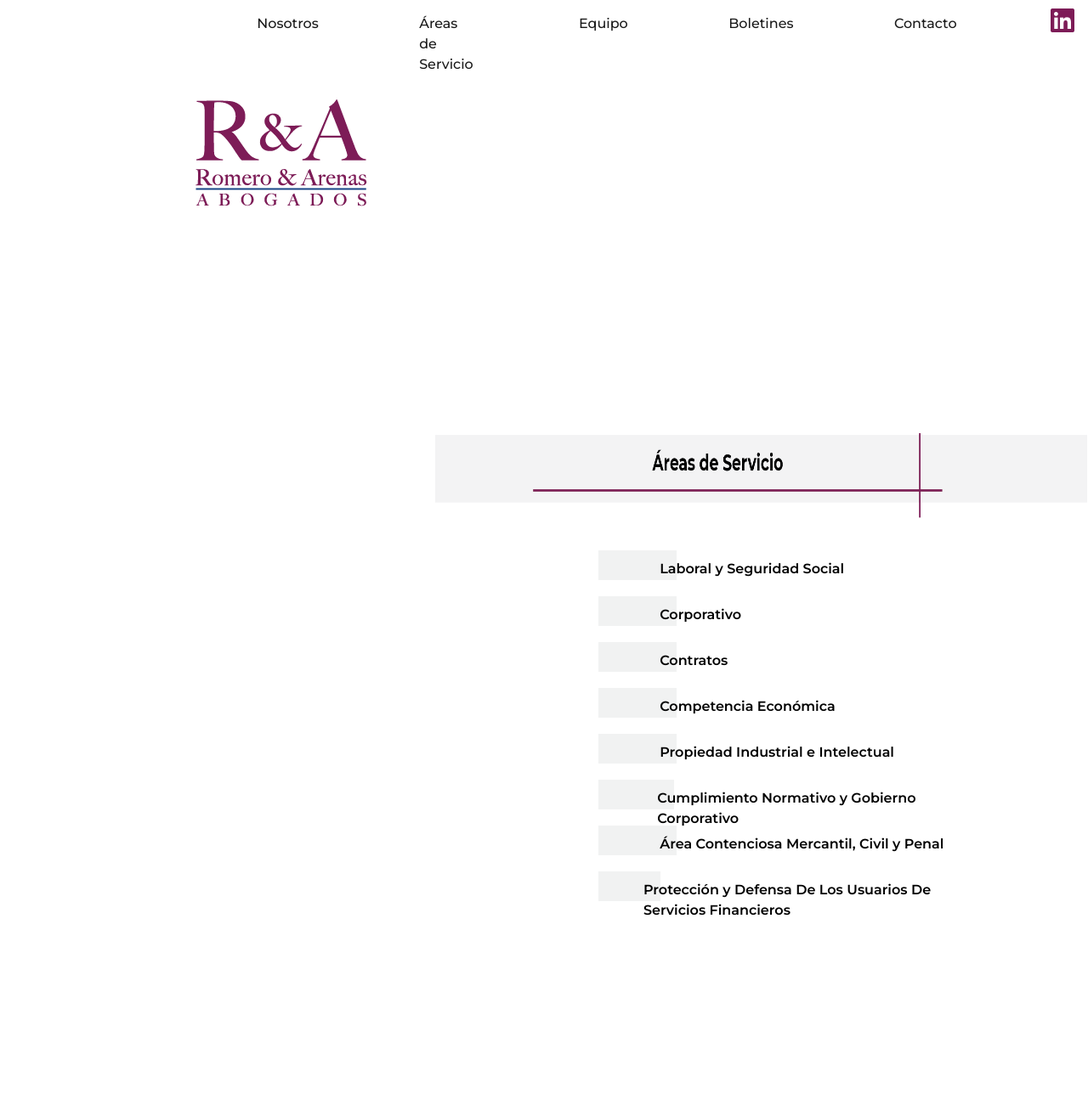
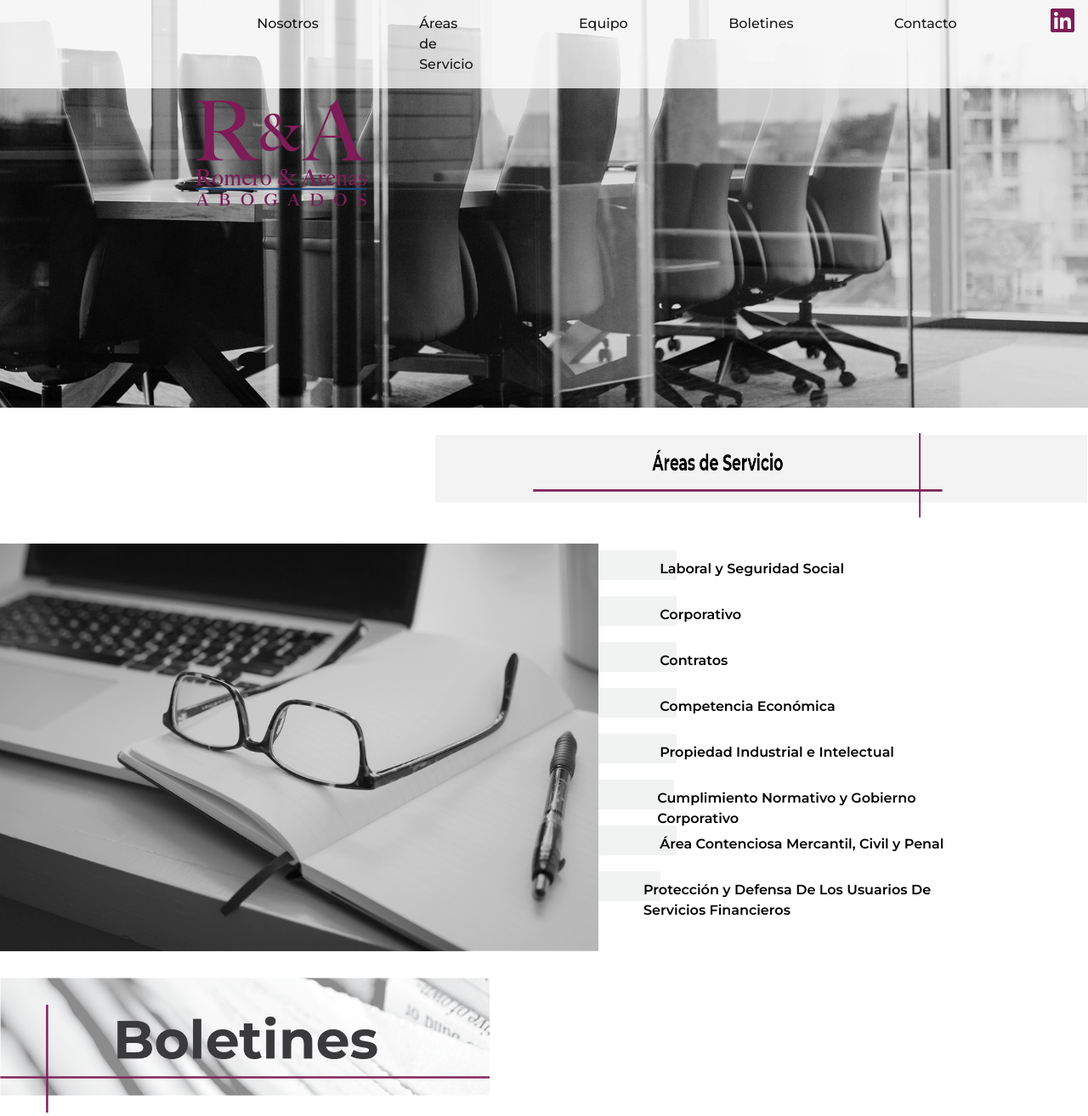
Before and after one commit to oss05/romeroyarenas, a plain HTML site: page index.html in a window 1280 px wide. Shown: the top 1314 px of the page at 85% size. Drawn offline with nearby package versions, Linux system fonts and the light colour scheme; the site is published under a folder, as on GitHub Pages, so addresses that start at the root find nothing.

Commit message:
cambio css

```diff
--- a/css/main.css
+++ b/css/main.css
@@ -1,10 +1,10 @@
 header {
-  background-image: url('/img/portada.jpg');
   background-size: auto;
   background-position: center;
   width: 100%;
   height: 60vh;
   /* border: solid 1px red; */
+  background-image: url('../img/portada.jpg')
 }
 
 .custom-navbar {
@@ -131,7 +131,7 @@ button {
   /* border: solid 1px orangered; */
   width: 55%;
   height: 30em;
-  background-image: url('/img/aServicio.jpg');
+  background-image: url('../img/aServicio.jpg');
   background-size: cover;
   background-position: center;
 }
@@ -194,7 +194,7 @@ button {
   width: 45vw;
   margin-top: 30px;
   height: 10em;
-  background-image: url('/img/boletines.png');
+  background-image: url('../img/boletines.png');
   background-size: cover;
   background-position: left;
 }
```
